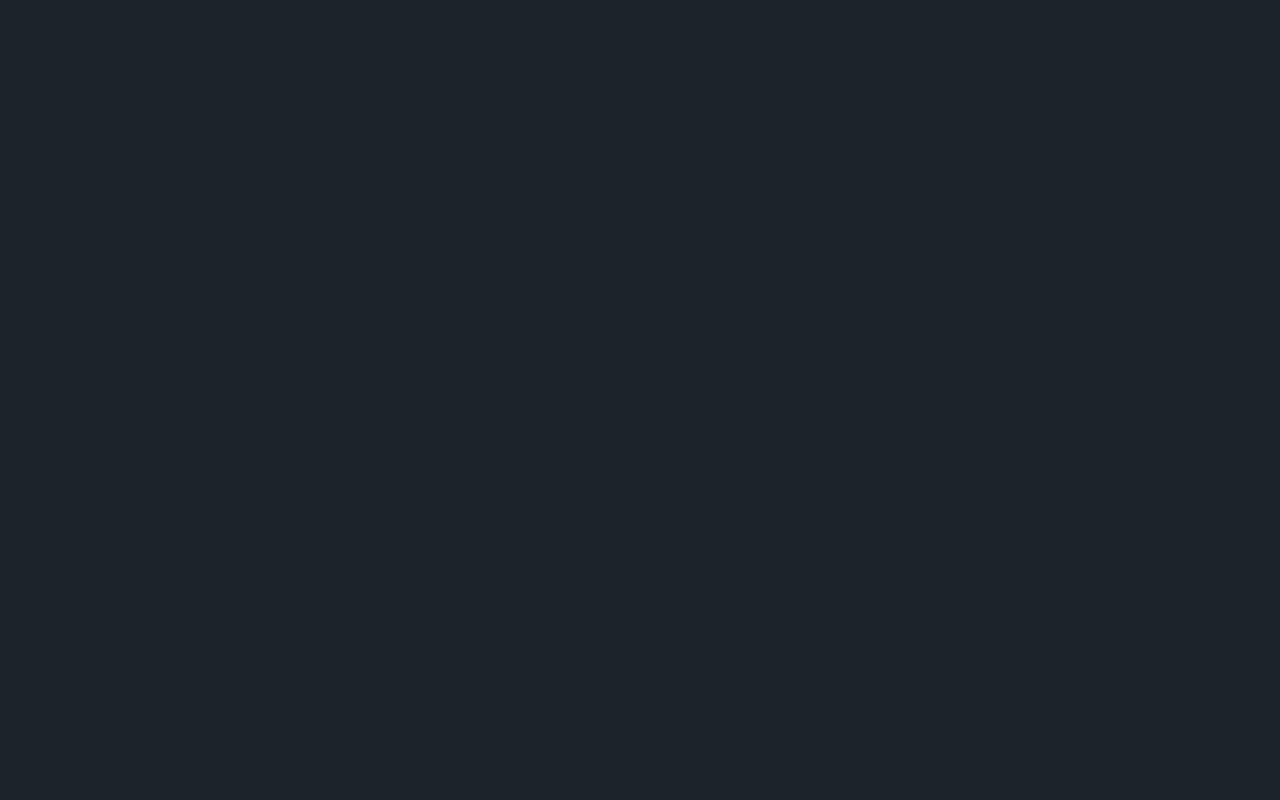
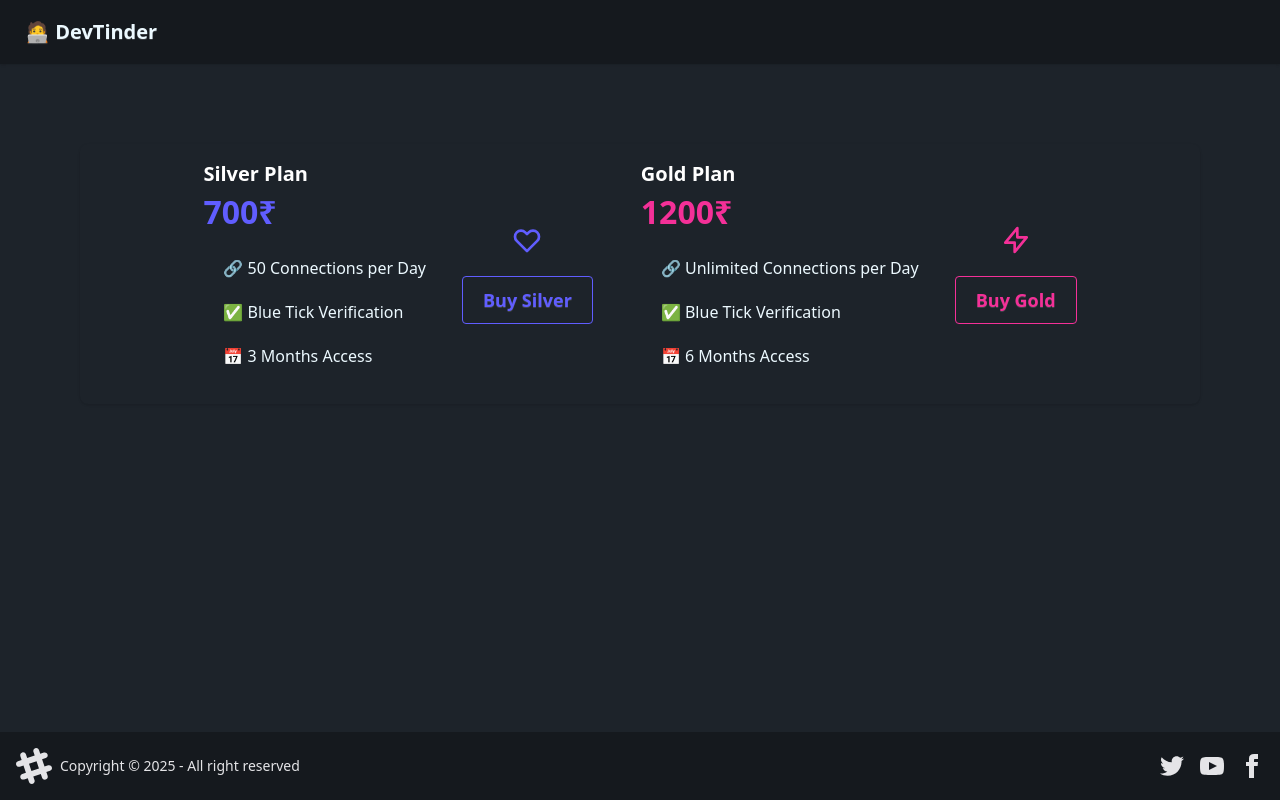
Before and after one commit to thatkunaaal/devTinder-Frontend, a React (Vite) app: page /premium in a window 1280 px wide. Before the commit this address had no page. Built offline with nearby package versions, Linux system fonts and the light colour scheme; no server answers.

Commit message:
:feat premium-page added

```diff
--- a/src/App.jsx
+++ b/src/App.jsx
@@ -8,6 +8,7 @@ import store from "./Component/ReduxStore/store";
 import Feed from "./Component/Feed";
 import Connections from "./Component/Connections";
 import Requests from "./Component/Requests";
+import PremiumPlan from "./Component/PremiumPlan";
 
 function App() {
   return (
@@ -21,6 +22,7 @@ function App() {
               <Route path="/profile" element={<Profile />} />
               <Route path="/connections" element={<Connections/>} />
               <Route path="/requests" element={<Requests />} />
+              <Route path="/premium" element={<PremiumPlan />}/>
             </Route>
           </Routes>
         </BrowserRouter>
--- a/src/Component/Navbar.jsx
+++ b/src/Component/Navbar.jsx
@@ -62,6 +62,9 @@ const Navbar = () => {
                 <Link to="/requests">Requests</Link>
               </li>
               <li>
+                <Link to="/premium">Premium</Link>
+              </li>
+              <li>
                 <a onClick={handleLogout}>Logout</a>
               </li>
             </ul>
--- /dev/null
+++ b/src/Component/PremiumPlan.jsx
@@ -0,0 +1,77 @@
+import React from "react";
+
+const PremiumPlan = () => {
+  return (
+
+    <div className="flex flex-wrap justify-center stats shadow sm:m-10 mg:m-15 lg:m-20">
+        <div>
+      <div className="stat ">
+        <div className="stat-figure text-primary flex flex-col items-center">
+          <svg
+            xmlns="http://www.w3.org/2000/svg"
+            fill="none"
+            viewBox="0 0 24 24"
+            className="inline-block h-8 w-8 stroke-current"
+          >
+            <path
+              strokeLinecap="round"
+              strokeLinejoin="round"
+              strokeWidth="2"
+              d="M4.318 6.318a4.5 4.5 0 000 6.364L12 20.364l7.682-7.682a4.5 4.5 0 00-6.364-6.364L12 7.636l-1.318-1.318a4.5 4.5 0 00-6.364 0z"
+            ></path>
+          </svg>
+          <button className="btn btn-outline btn-primary mt-5 btn-lg">Buy Silver</button>
+        </div>
+        <div className="stat-title text-xl font-bold text-white">
+          Silver Plan
+        </div>
+        <div className="stat-value text-primary">700₹</div>
+        {/* <div className="stat-desc text-white">40% user chosse this plan</div> */}
+        <div >
+          <ul>
+            <li className="m-5"> 🔗 50 Connections per Day</li>
+
+            <li className="m-5"> ✅ Blue Tick Verification </li>
+
+            <li className="m-5"> 📅 3 Months Access</li>
+          </ul>
+        </div>
+      </div>
+      </div>
+      <div>
+      <div className="stat ">
+        <div className="stat-figure text-secondary flex flex-col items-center ">
+        <svg
+        xmlns="http://www.w3.org/2000/svg"
+        fill="none"
+        viewBox="0 0 24 24"
+        className="inline-block h-8 w-8 stroke-current">
+        <path
+          strokeLinecap="round"
+          strokeLinejoin="round"
+          strokeWidth="2"
+          d="M13 10V3L4 14h7v7l9-11h-7z"></path>
+      </svg>
+          <button className="btn btn-outline btn-secondary mt-5 btn-lg">Buy Gold</button>
+        </div>
+        <div className="stat-title text-xl font-bold text-white">
+          Gold Plan
+        </div>
+        <div className="stat-value text-secondary">1200₹</div>
+        {/* <div className="stat-desc text-white">40% user chosse this plan</div> */}
+        <div >
+          <ul>
+            <li className="m-5"> 🔗 Unlimited Connections per Day</li>
+
+            <li className="m-5"> ✅ Blue Tick Verification </li>
+
+            <li className="m-5"> 📅 6 Months Access</li>
+          </ul>
+        </div>
+      </div>
+      </div>
+    </div>
+  );
+};
+
+export default PremiumPlan;
```
